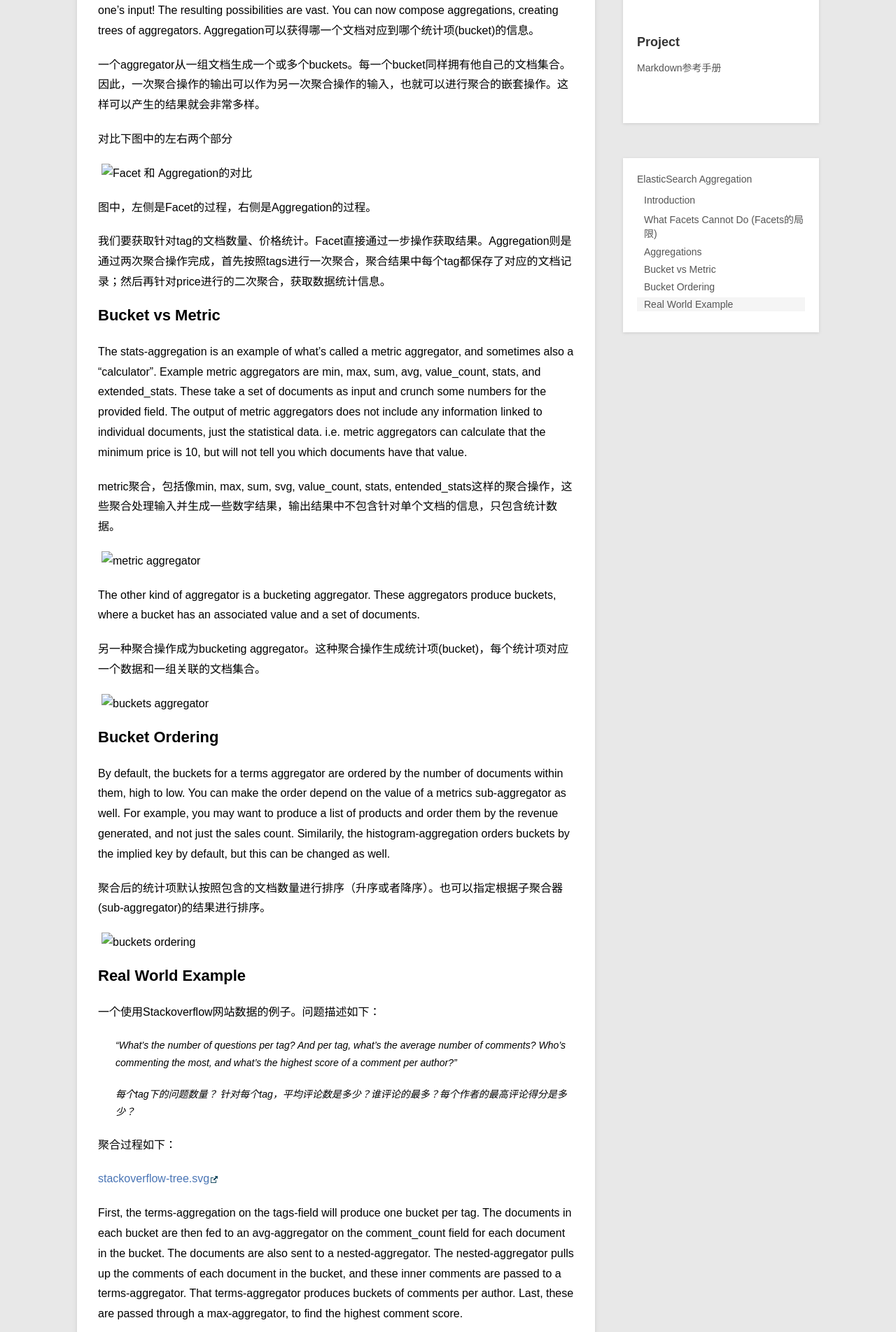
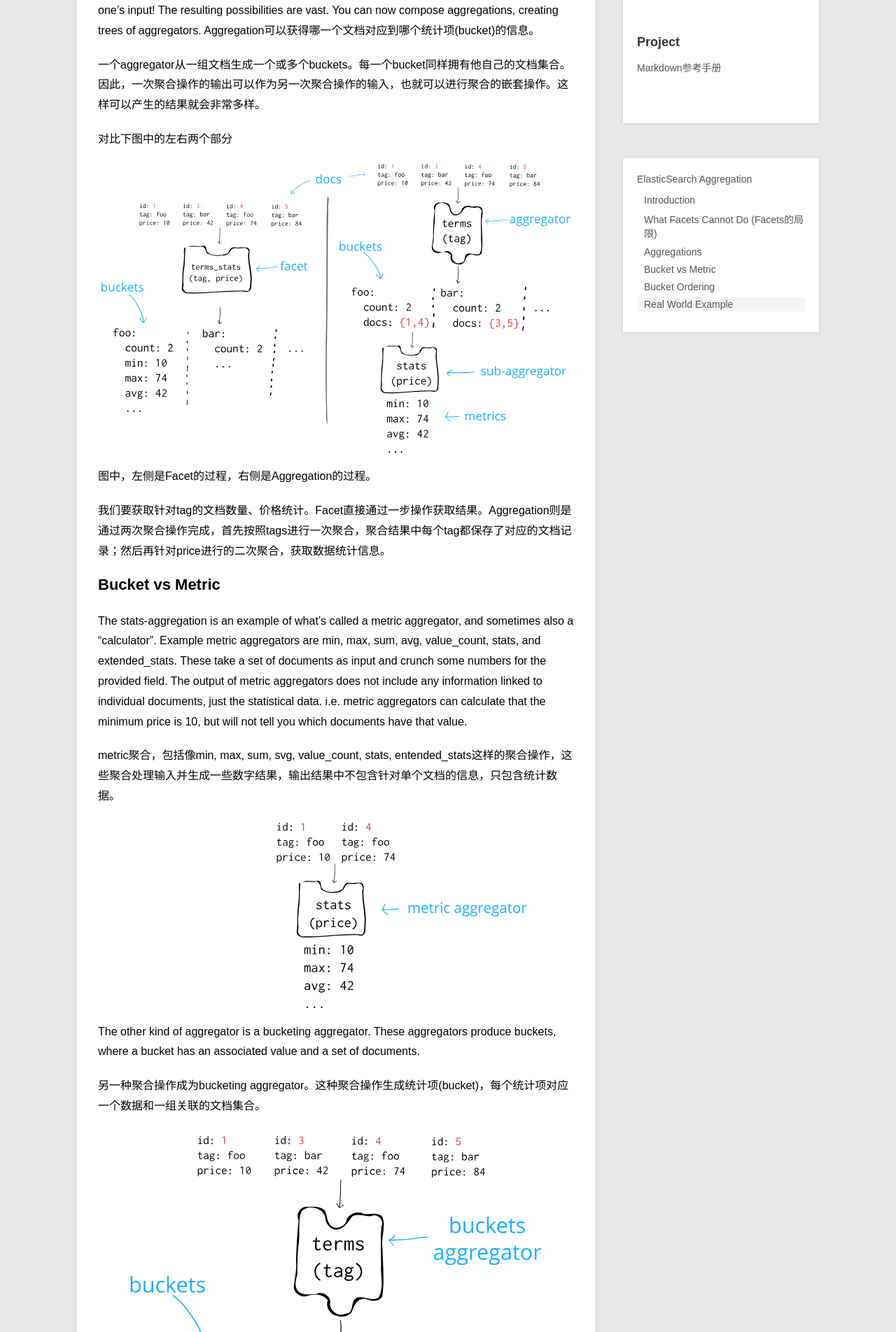
Before and after one commit to moreorless/moreorless.github.io, a Jekyll site: the page built from _posts/blog/2014-11-08-elasticsearch_aggregation.md, in a window 1280 px wide. Shown: the part 924-2828 px from the top of the page at 70% size. Built offline with Jekyll 4.4.1, drawn with Linux system fonts in a browser that asks for light colours; Markdown is read by kramdown in place of the engine named in the settings.

Commit message:
fix image path

```diff
--- a/_posts/blog/2014-11-08-elasticsearch_aggregation.md
+++ b/_posts/blog/2014-11-08-elasticsearch_aggregation.md
@@ -24,7 +24,7 @@ Aggregation可以获得哪一个文档对应到哪个统计项(bucket)的信息
 
 对比下图中的左右两个部分
 
-![Facet 和 Aggregation的对比](../../images/elasticsearch/aggregator-vs-facet.svg)
+![Facet 和 Aggregation的对比](../../images/blog/elasticsearch/aggregator-vs-facet.svg)
 
 图中，左侧是Facet的过程，右侧是Aggregation的过程。
 
@@ -35,20 +35,20 @@ The stats-aggregation is an example of what’s called a metric aggregator, and
 
 metric聚合，包括像min, max, sum, svg, value_count, stats, entended_stats这样的聚合操作，这些聚合处理输入并生成一些数字结果，输出结果中不包含针对单个文档的信息，只包含统计数据。
 
-![metric aggregator](../../images/elasticsearch/metric-aggregator.svg)
+![metric aggregator](../../images/blog/elasticsearch/metric-aggregator.svg)
 
 The other kind of aggregator is a bucketing aggregator. These aggregators produce buckets, where a bucket has an associated value and a set of documents.
 
 另一种聚合操作成为bucketing aggregator。这种聚合操作生成统计项(bucket)，每个统计项对应一个数据和一组关联的文档集合。
 
-![buckets aggregator](../../images/elasticsearch/buckets-aggregator.svg)
+![buckets aggregator](../../images/blog/elasticsearch/buckets-aggregator.svg)
 
 ## Bucket Ordering
 By default, the buckets for a terms aggregator are ordered by the number of documents within them, high to low. You can make the order depend on the value of a metrics sub-aggregator as well. For example, you may want to produce a list of products and order them by the revenue generated, and not just the sales count. Similarily, the histogram-aggregation orders buckets by the implied key by default, but this can be changed as well.
 
 聚合后的统计项默认按照包含的文档数量进行排序（升序或者降序）。也可以指定根据子聚合器(sub-aggregator)的结果进行排序。
 
-![buckets ordering](../../images/elasticsearch/bucket-ordering.svg)
+![buckets ordering](../../images/blog/elasticsearch/bucket-ordering.svg)
 
 ## Real World Example
 一个使用Stackoverflow网站数据的例子。问题描述如下：
@@ -59,6 +59,6 @@ By default, the buckets for a terms aggregator are ordered by the number of docu
 
 聚合过程如下：
 
-[stackoverflow-tree.svg](../../images/elasticsearch/stackoverflow-tree.svg)
+[stackoverflow-tree.svg](../../images/blog/elasticsearch/stackoverflow-tree.svg)
 
 First, the terms-aggregation on the tags-field will produce one bucket per tag. The documents in each bucket are then fed to an avg-aggregator on the comment_count field for each document in the bucket. The documents are also sent to a nested-aggregator. The nested-aggregator pulls up the comments of each document in the bucket, and these inner comments are passed to a terms-aggregator. That terms-aggregator produces buckets of comments per author. Last, these are passed through a max-aggregator, to find the highest comment score.
```
